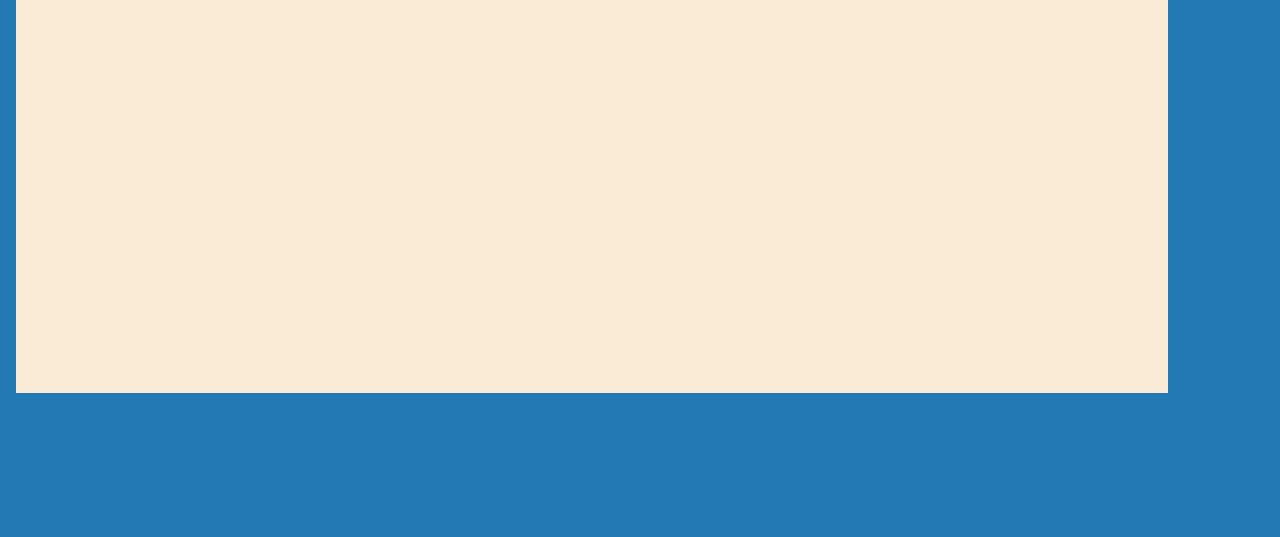
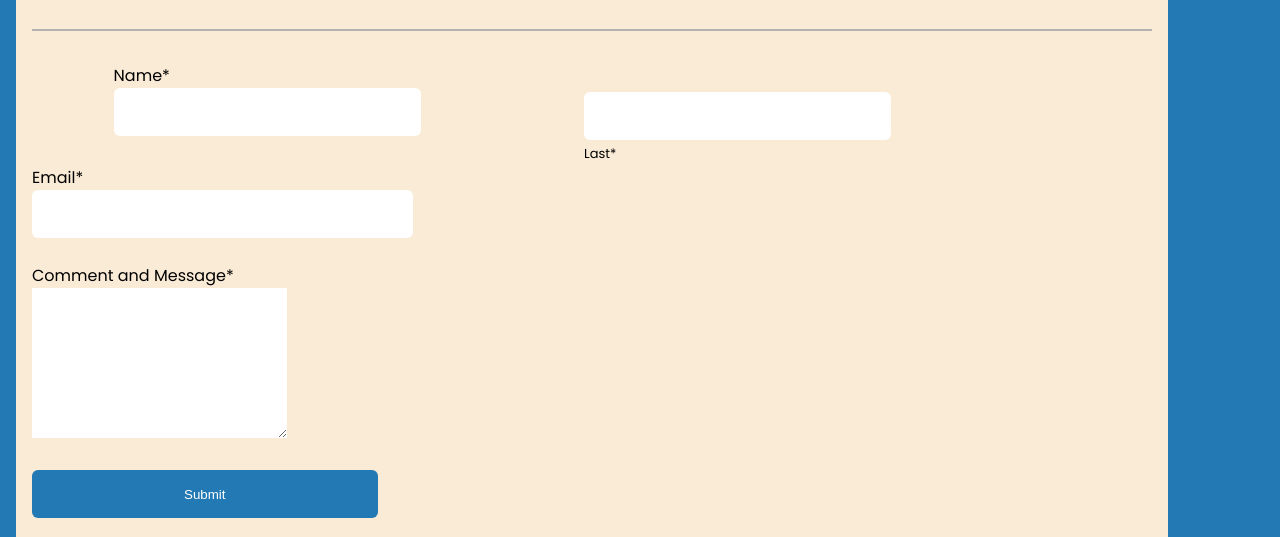
Before and after one commit to gift56/project-form, a plain HTML site: page index.html in a window 1280 px wide. Shown: the part 263-800 px from the top of the page. Drawn offline with Linux system fonts and the light colour scheme.

Commit message:
name section finished

```diff
--- a/index.html
+++ b/index.html
@@ -24,6 +24,30 @@
             <p>Got a question&#x3f We'll love to here from you.Send us a message and we'll get in tourch with you as
                 soon as possible.</p>
         </span>
+
+        <hr>
+
+        <form action="#" target="_blank">
+            <nav class="names">
+                <span>
+                    <label for="firstname">Name*</label><br>
+                    <input type="text" name="firstname">
+                </span><br>
+                <span>
+                    <input type="text" name="lastname" class="in"><br>
+                    <label for="lastname" class="last">Last*</label>
+                </span>
+            </nav>
+            <span>
+                <label for="email">Email*</label><br>
+                <input type="email" name="email">
+            </span><br>
+            <span class="comment">
+                <label for="message">Comment and Message*</label><br>
+                <textarea name="message" id="" cols="30" rows="10"></textarea>
+            </span><br>
+            <span><input type="submit" class="submit"></span>
+        </form>
     </div>
 </body>
 
--- a/styles/_reset.scss
+++ b/styles/_reset.scss
@@ -35,4 +35,5 @@ p{
         width:79%;
         padding-top: 2vh;
     }
+    padding-bottom: 4vh;
 }
--- a/styles/form.scss
+++ b/styles/form.scss
@@ -3,7 +3,7 @@ div {
     padding: 1em;
     background-color: antiquewhite;
     width: 90%;
-    height: 80vh;
+    height: 120vh;
     margin: 1em;
     header {
         display: flex;
@@ -22,4 +22,53 @@ div {
             padding-left: 7vw;
         }
     }
+
+    hr{
+        border-bottom: 2px solid rgb(180, 177, 177);
+
+    }
+
+    form{
+        padding-top: 4vh;
+        span{
+            display: block;
+            input{
+                width: 90%;
+                height: 6vh;
+                border-radius: 6px;
+            }
+            .last{
+                font-size: 13px;
+            }
+            .submit{
+                width: 27vw;
+                background-color: #2279b3;
+                color: #FFFF;
+            }
+            .commit{
+                font-weight: 600;
+            }
+        }
+        @media screen and (min-width:1000px) {
+            span{
+                input{
+                    width: 34%;
+
+                }
+            }
+            nav{
+                display: flex;
+                justify-content: space-evenly;
+                margin-right: 14vw;
+
+                input{
+                    width: 24vw;
+                }
+                .in{
+                    margin-top: 3.6vh;
+                }
+            }
+        }
+    }
+
 }
```
Also changed, not shown: styles/form.css, 2 other files.
